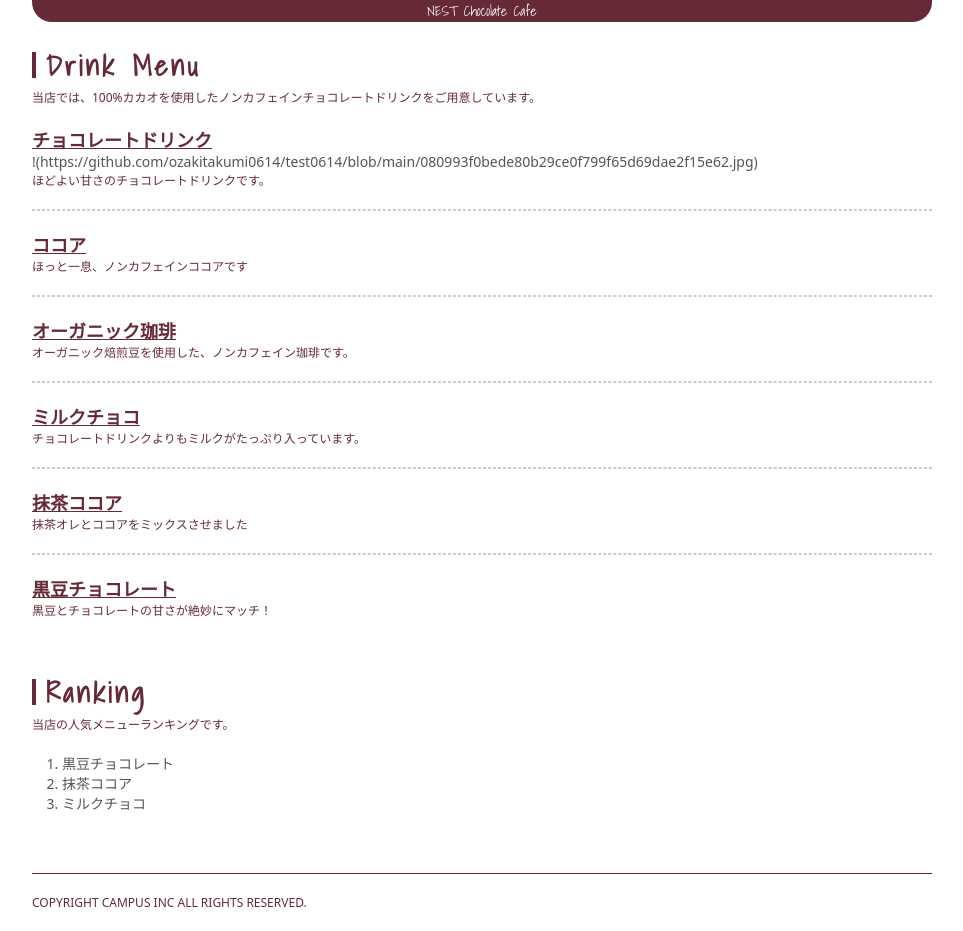
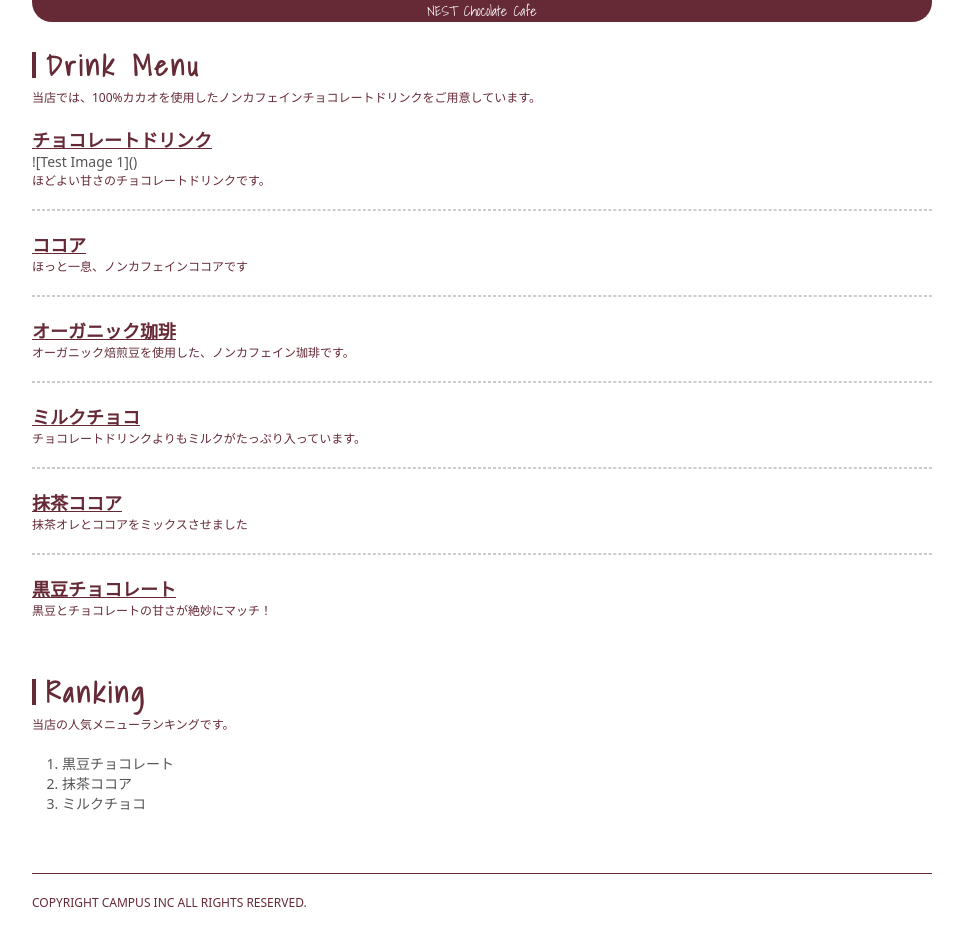
Before and after one commit to ozakitakumi0614/test0614, a plain HTML site: page index.html in a window 1280 px wide. Shown: the whole page, without its empty margins (158-1121 px from the left). Drawn offline with Linux system fonts and the light colour scheme.

Commit message:
Update index.html

```diff
--- a/index.html
+++ b/index.html
@@ -23,7 +23,7 @@
         </p>
 
         <h3>チョコレートドリンク</h3>
-        !(https://github.com/ozakitakumi0614/test0614/blob/main/080993f0bede80b29ce0f799f65d69dae2f15e62.jpg)
+        ![Test Image 1]()
         <p>ほどよい甘さのチョコレートドリンクです。</p>
         <hr />
 
```
